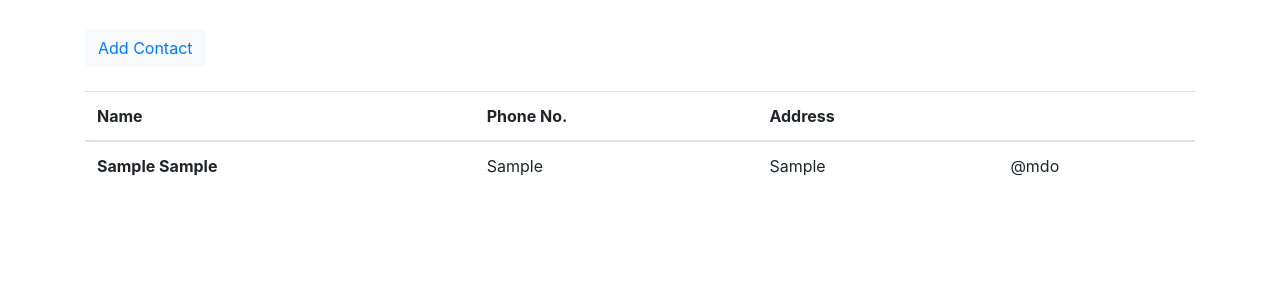
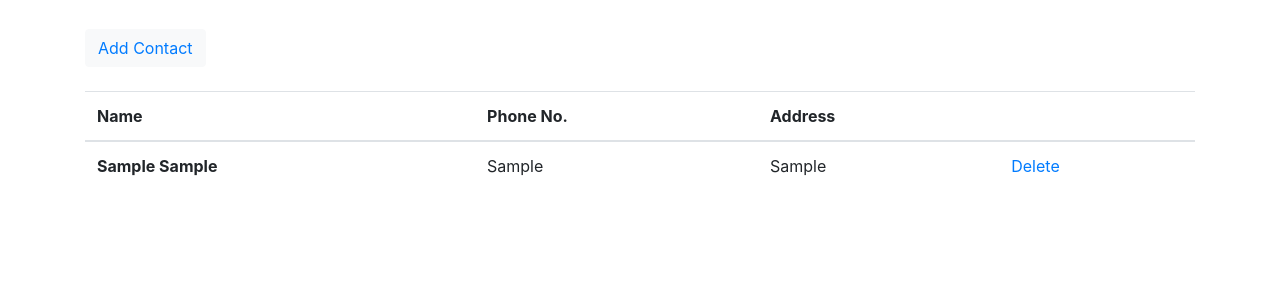
Before and after one commit to soullover135/Phonebook, a PHP site: page /home.php in a window 1280 px wide. Shown: the part 124-424 px from the top of the page. Run offline with PHP 8.4, Linux system fonts and the light colour scheme; the visitor is signed in with stand-in values (Sample User, id 1); tables that the repository leaves empty or names only in its code hold one stand-in row (values such as "Sample post").

Commit message:
Add files via upload

```diff
--- a/phonebook/home.php
+++ b/phonebook/home.php
@@ -58,8 +58,8 @@
 			<tr>
 			  <th scope="row"><?php echo $row["contact_first"]; echo " "; echo $row["contact_last"]; ?></th>
 			  <td><?php echo $row["contact_no"]; ?></td>
-				<td><?php echo $row["contact_add"]; ?> </td>
-			  <td>@mdo</td>
+				<td><?php echo $row["contact_add"]; 	?> </td>
+			  <td><a href="includes/delete.inc.php?>">Delete</a></td>
 			</tr>
 			<?php		}
 
--- a/phonebook/signup.php
+++ b/phonebook/signup.php
@@ -50,7 +50,7 @@ session_start();
 					<input type="password" name="pwd" class="form-control"  placeholder="Password" >
 				  </div>
 				  <button type="submit" name="submit" class="btn btn-primary">Sign Up</button>
-				  <button type="submit" name="cancel" class="btn btn-light"><a href="index.php">Cancel</a></button>
+				  <button class="btn btn-light"><a href="index.php">Cancel</a></button>
 </form>
 </div>
 	<br/><br/><br/>
```
